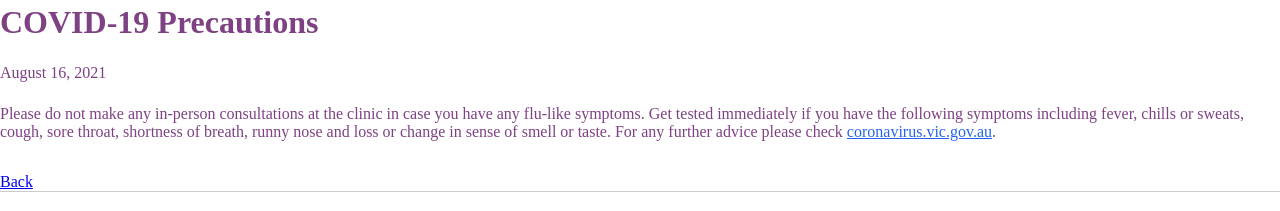
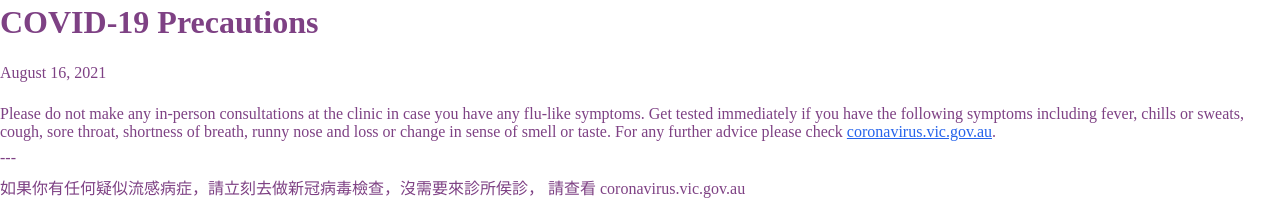
Before and after one commit to gwu205/defmc, a Gatsby site: page /2021-08-16-covid-19-precautions/ in a window 1280 px wide. Shown: the part 564-775 px from the top of the page. Built offline with nearby package versions, Linux system fonts and the light colour scheme; Gatsby itself is replaced by a stand-in of ours; some packages are replaced by stand-ins of ours; what typography-theme-bootstrap would draw is missing.

Commit message:
Update News Post “2021-08-16-covid-19-precautions”

```diff
--- a/content/news/2021-08-16-covid-19-precautions.md
+++ b/content/news/2021-08-16-covid-19-precautions.md
@@ -4,3 +4,7 @@ title: COVID-19 Precautions
 date: 2021-08-16T14:19:54.694Z
 ---
 Please do not make any in-person consultations at the clinic in case you have any flu-like symptoms.  Get tested immediately if you have the following symptoms including fever, chills or sweats, cough, sore throat, shortness of breath, runny nose and loss or change in sense of smell or taste. For any further advice please check [coronavirus.vic.gov.au](https://www.coronavirus.vic.gov.au/).
+
+\---
+
+如果你有任何疑似流感病症，請立刻去做新冠病毒檢查，沒需要來診所侯診， 請查看 coronavirus.vic.gov.au
```
